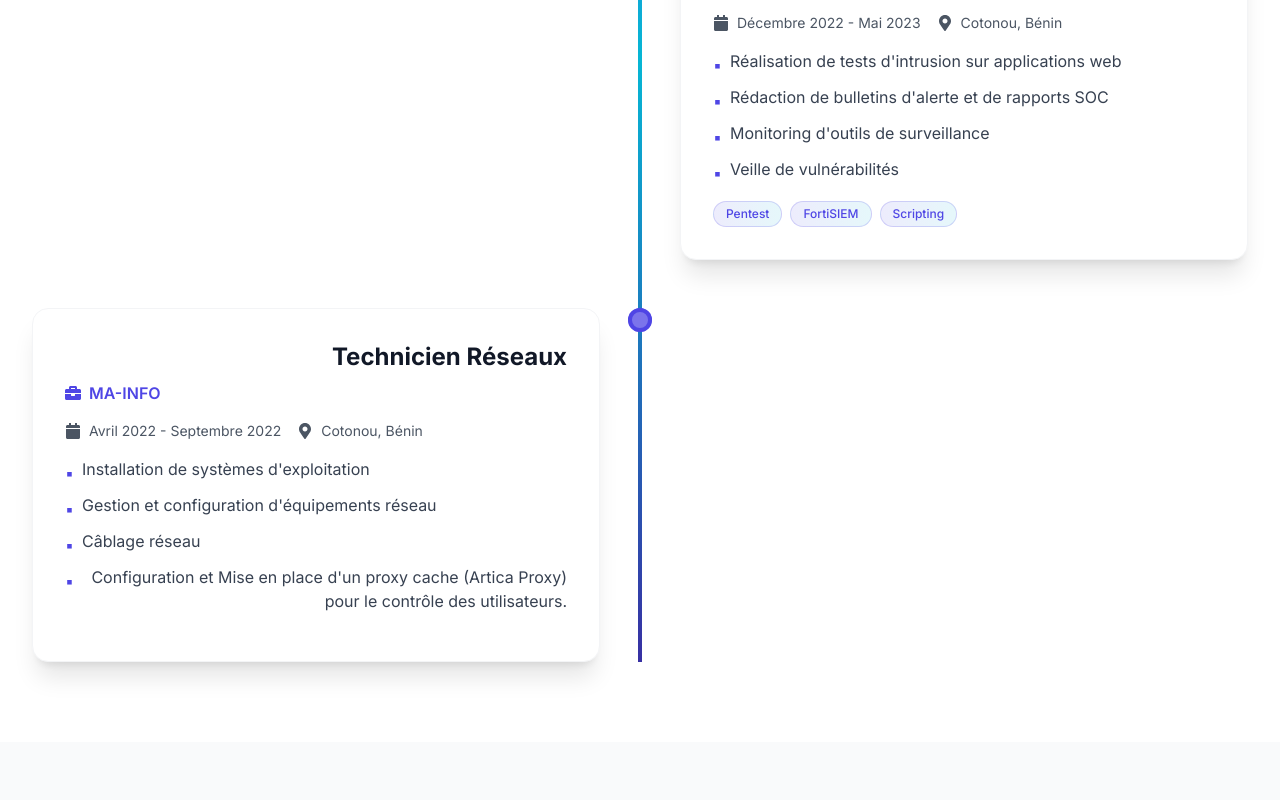
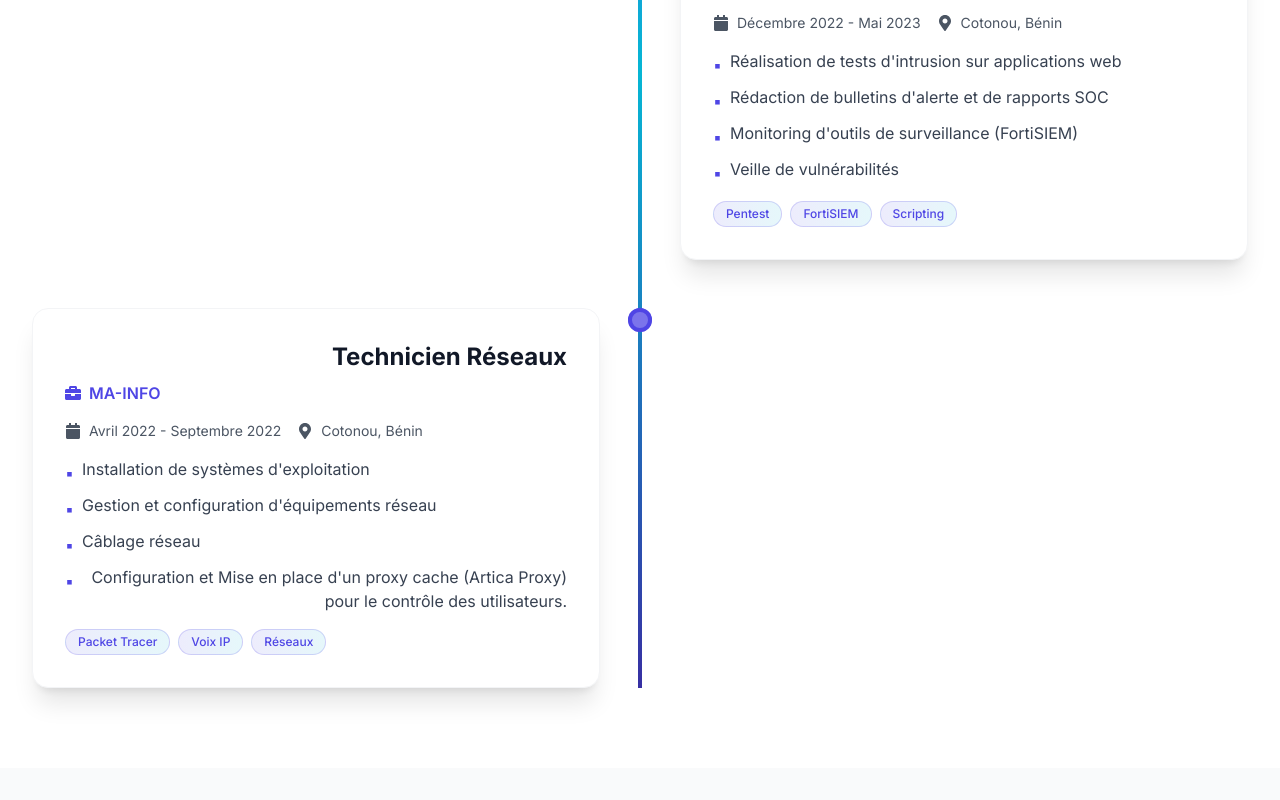
Before and after one commit to Ariel013/portfolio_dev, a React (Vite) app: page / in a window 1280 px wide. Shown: the part 3480-4280 px from the top of the page. Built offline with nearby package versions, Linux system fonts and the light colour scheme.

Commit message:
[UPDATE] Projects images

```diff
--- a/src/data/portfolioData.js
+++ b/src/data/portfolioData.js
@@ -84,7 +84,7 @@ export const experiences = [
     description: [
       "Réalisation de tests d'intrusion sur applications web ",
       "Rédaction de bulletins d'alerte et de rapports SOC",
-      "Monitoring d'outils de surveillance",
+      "Monitoring d'outils de surveillance (FortiSIEM)",
       "Veille de vulnérabilités"
     ],
     technologies: ["Pentest","FortiSIEM", "Scripting"]
@@ -101,7 +101,7 @@ export const experiences = [
       "Câblage réseau",
       "Configuration et Mise en place d'un proxy cache (Artica Proxy) pour le contrôle des utilisateurs."
     ],
-    // technologies: ["Packet Tracer", "Voix IP", "Réseaux"]
+    technologies: ["Packet Tracer", "Voix IP", "Réseaux"]
   }
 ];
 
@@ -120,7 +120,7 @@ export const projects = [
     id: 2,
     title: "RAG RH Assistant",
     description: "Chatbot basé sur la méthode RAG (Retriever-Augmented Generation) pour répondre aux questions courantes des employés concernant les ressources humaines (politiques internes, avantages, congés, etc.). Ce système utilise un modèle d'IA pour récupérer des informations pertinentes et générer des réponses précises, automatisant ainsi les tâches RH et optimisant l'expérience des collaborateurs.",
-    image: "../public/rag.png",
+    image: "rag.png",
     technologies: ["FastAPI", "ChromaDB", "Python"],
     liveUrl: "https://arieldev13-assistant-rh-rag.hf.space",
     githubUrl: "https://github.com/Ariel013/Rag-RH.git",
@@ -130,7 +130,7 @@ export const projects = [
     id: 3,
     title: "Hemosafe",
     description: "Conception et développement d’une application e-santé pour la gestion des demandes de transfusions sanguines dans les hôpitaux béninois.",
-    image: "../public/screen.png",
+    image: "screen.png",
     technologies: ["Next", "Nest", "Prisma", "Postgresql"],
     // liveUrl: "https://example.com",
     // githubUrl: "https://github.com/username/project",
```
